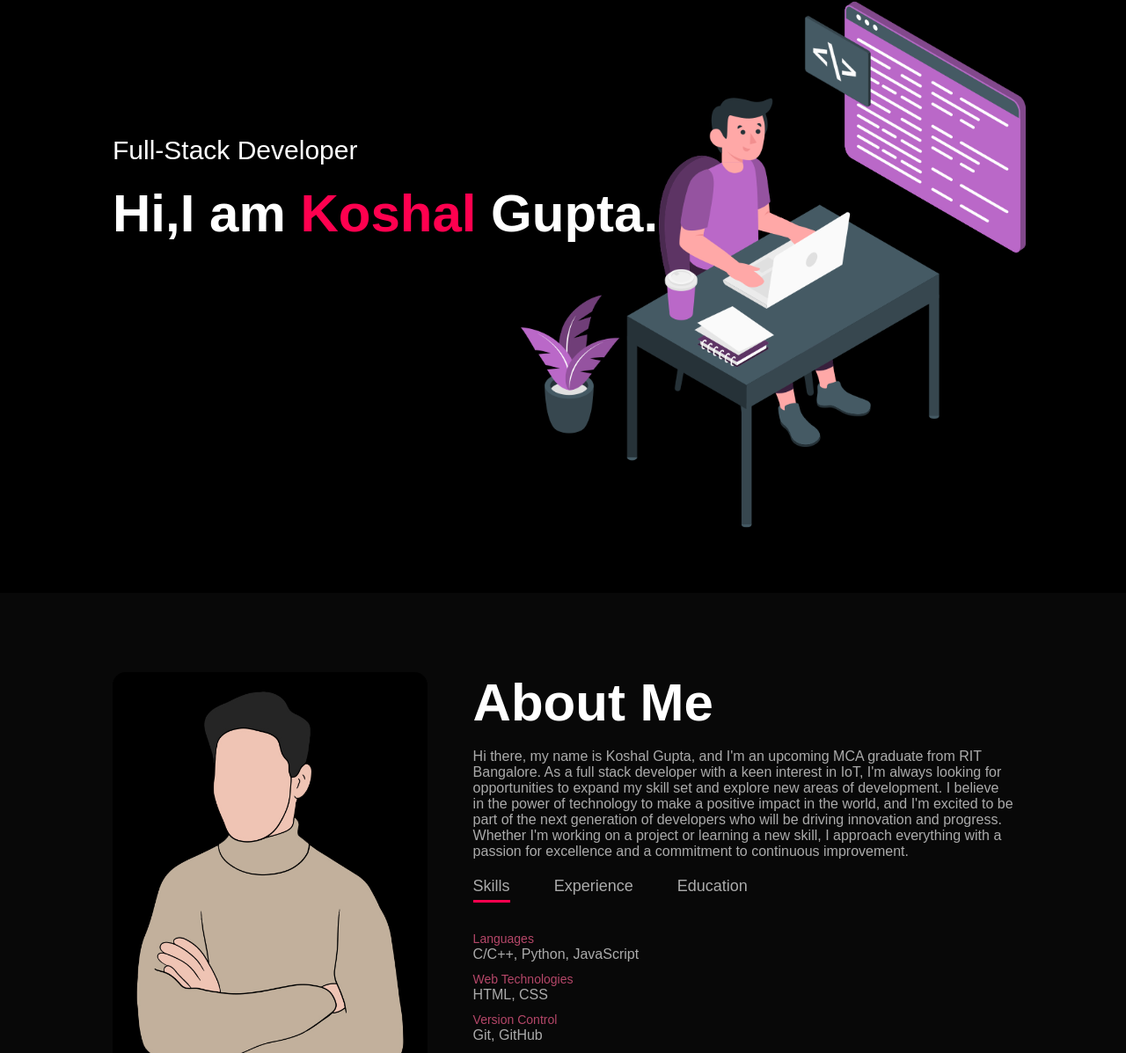
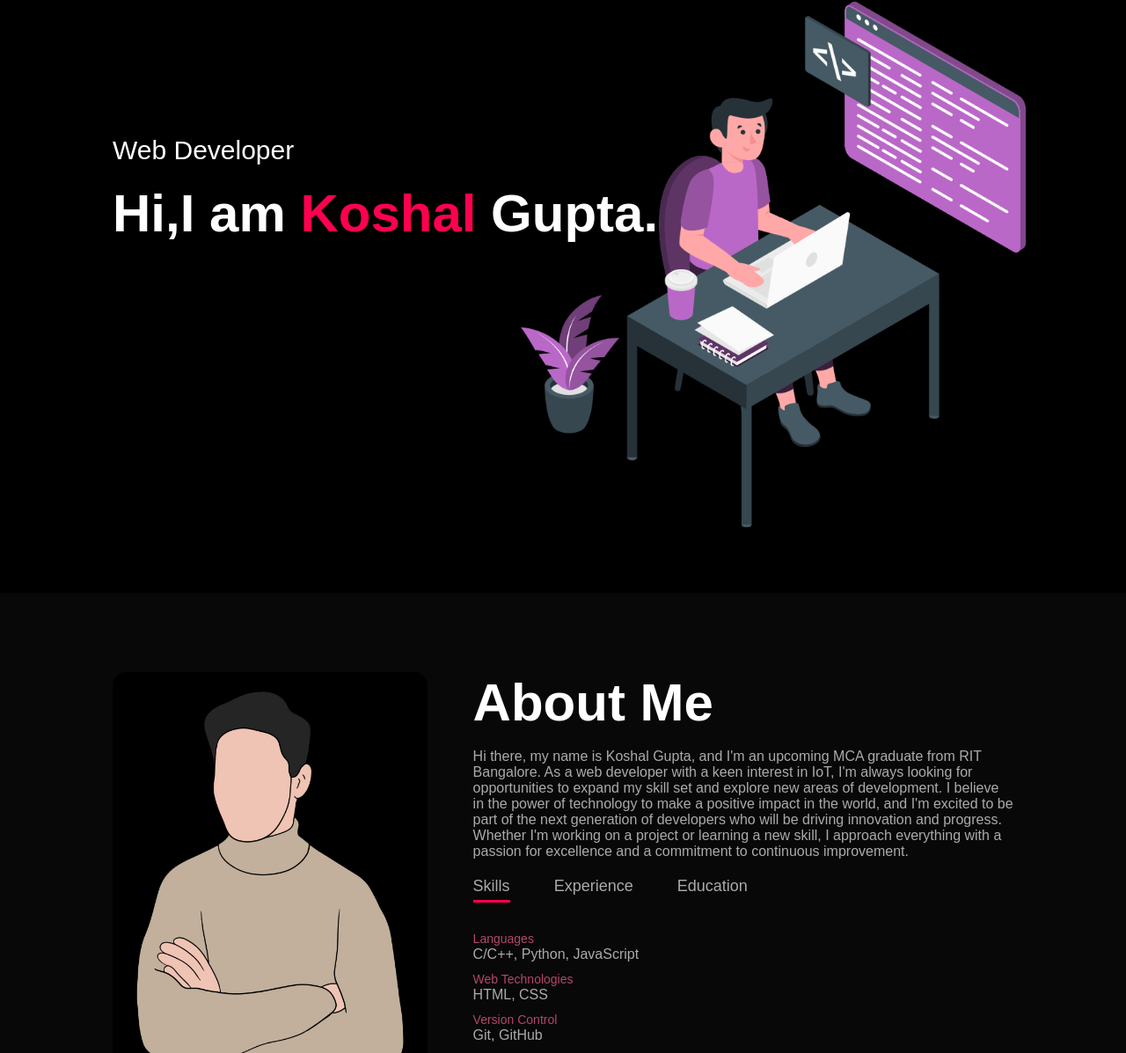
Before and after one commit to KoshalG/Portfolio, a plain HTML site: page index.html in a window 1280 px wide. Shown: the part 126-1323 px from the top of the page at 88% size. Drawn offline with Linux system fonts and the light colour scheme.

Commit message:
Update index.html

```diff
--- a/index.html
+++ b/index.html
@@ -26,7 +26,7 @@
           <i class="fa-solid fa-bars" onclick="openmenu()"></i>
         </nav>
         <div class="header-text">
-          <p>Full-Stack Developer</p>
+          <p>Web Developer</p>
           <h1>Hi,I am <span>Koshal</span> Gupta.</h1>
         </div>
       </div>
@@ -44,7 +44,7 @@
             <br>
             <p>
               Hi there, my name is Koshal Gupta, and I'm an upcoming MCA
-              graduate from RIT Bangalore. As a full stack developer with a keen
+              graduate from RIT Bangalore. As a web developer with a keen
               interest in IoT, I'm always looking for opportunities to expand my
               skill set and explore new areas of development. I believe in the
               power of technology to make a positive impact in the world, and
```
